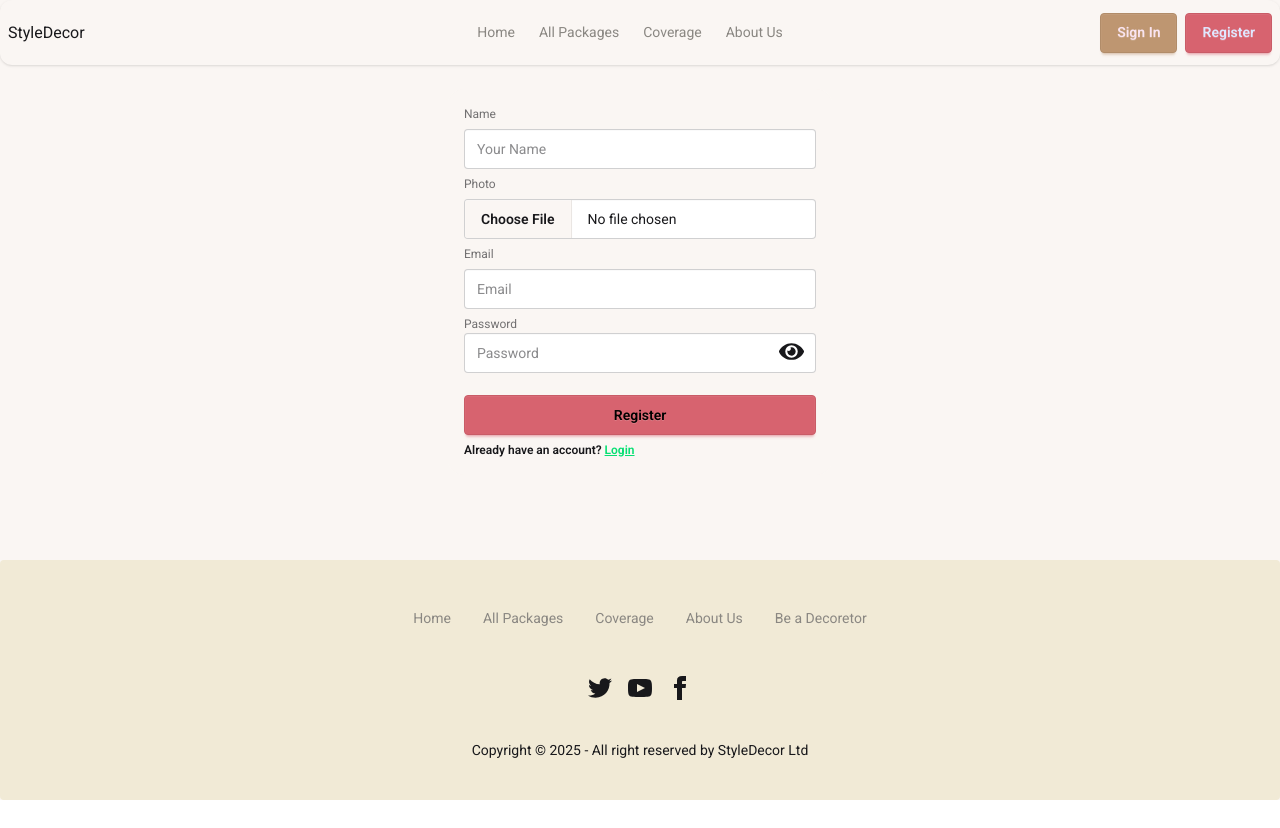
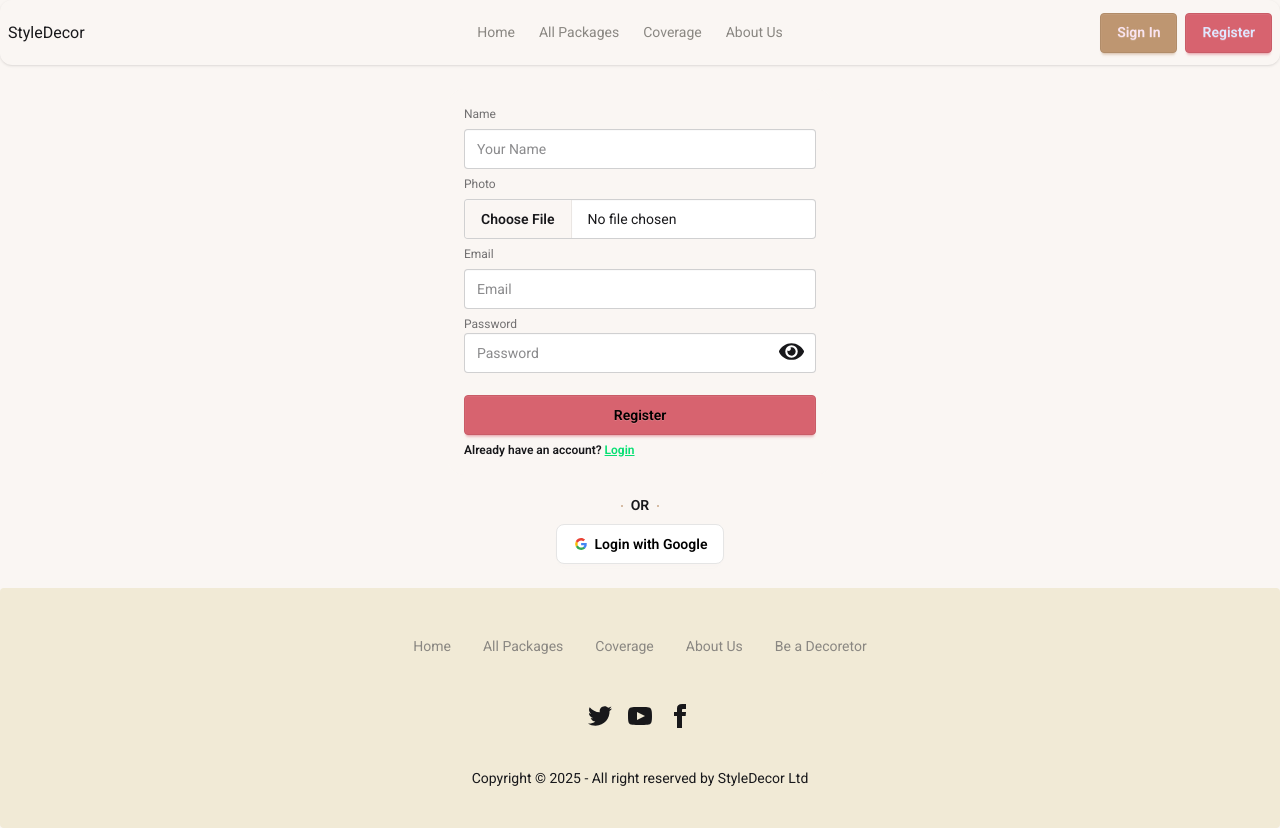
Before and after one commit to oliullahakib/StyleDecor, a React (Vite) app: page /register in a window 1280 px wide. Before the commit the page ends 800 px from the top, so only its background shows below. Built offline with nearby package versions, Linux system fonts and the light colour scheme; no server answers.

Commit message:
google signup added

```diff
--- a/src/Context/AuthProvider.jsx
+++ b/src/Context/AuthProvider.jsx
@@ -1,6 +1,6 @@
 import React, { useEffect, useState } from 'react';
 import { AuthContext } from './AuthContex';
-import { createUserWithEmailAndPassword, onAuthStateChanged, signInWithEmailAndPassword, signOut, updateProfile } from 'firebase/auth';
+import { createUserWithEmailAndPassword, GoogleAuthProvider, onAuthStateChanged, signInWithEmailAndPassword, signInWithPopup, signOut, updateProfile } from 'firebase/auth';
 import { auth } from '../firebase/firebase.config';
 import Loading from '../components/Loading';
 
@@ -8,6 +8,7 @@ import Loading from '../components/Loading';
 const AuthProvider = ({ children }) => {
     const [user, setUser] = useState(null)
     const [loading, setLoading] = useState(true)
+     const googleProvider = new GoogleAuthProvider()
     const creatUser = (email, password) => {
         setLoading(true)
         return createUserWithEmailAndPassword(auth, email, password)
@@ -17,6 +18,10 @@ const AuthProvider = ({ children }) => {
     }
     const updateUser = (userObj)=>{
         return updateProfile(auth.currentUser,userObj)
+    }
+        // google login
+    const loginWithGoogle=()=>{
+        return signInWithPopup(auth,googleProvider)
     }
     const logOutUser = ()=>{
         setLoading(true)
@@ -39,7 +44,8 @@ const AuthProvider = ({ children }) => {
         loading,
         setLoading,
         loginUser,
-        updateUser
+        updateUser,
+        loginWithGoogle
     }
     return <AuthContext value={value} >
         {loading?<Loading/>:children}
--- a/src/pages/Register/Register.jsx
+++ b/src/pages/Register/Register.jsx
@@ -4,13 +4,12 @@ import { FaEye, FaEyeSlash } from 'react-icons/fa';
 import { Link, useLocation, useNavigate } from 'react-router';
 import axios from 'axios';
 import toast from 'react-hot-toast';
+import useAuth from '../../hook/useAuth';
+import { saveOrUpdateUser } from '../../util';
 
-import useAuth from '../../hook/useAuth';
-import useAxiosSecure from '../../hook/useAxiosSecure';
 
 const Register = () => {
-    const { creatUser, updateUser,setLoading } = useAuth()
-    const axiosSecure = useAxiosSecure()
+    const { creatUser, updateUser, setLoading, loginWithGoogle } = useAuth()
     const [show, setShow] = useState(false)
     const { register, handleSubmit, formState: { errors } } = useForm()
     const location = useLocation()
@@ -39,20 +38,36 @@ const Register = () => {
                                     photoURL: res.data.data.url,
                                     email: data.email
                                 }
-                                axiosSecure.post('/user', userInfo)
-                                    .then(() => {
-                                        console.log("user saved in db")
-                                        setLoading(false)
-                                    })
-                                    .catch(err => {
-                                        console.log(err)
-                                    })
+                                saveOrUpdateUser( userInfo)
+                                .then(()=>{
+                                    console.log("user save in db")
+                                    navigate('/')
+                                    setLoading(false)
+                                })
                             })
                     })
             })
             .catch(err => {
                 console.log(err)
             })
+    }
+
+    const handleGoogleLogin = async () => {
+        try {
+            //User Registration using google
+            const { user } = await loginWithGoogle()
+            await saveOrUpdateUser({
+                name: user?.displayName,
+                email: user?.email,
+                image: user?.photoURL,
+            })
+
+            navigate('/')
+            toast.success('Signup Successful')
+        } catch (err) {
+            console.log(err)
+            toast.error(err?.message)
+        }
     }
     return (
         <div className='w-full flex-1'>
@@ -103,7 +118,23 @@ const Register = () => {
                     <button className="btn btn-primary text-black mt-4">Register</button>
                     <p className='font-semibold'>Already have an account? <Link to={"/login"} className='text-green-400 underline'>Login</Link></p>
                 </form>
+
+                {/* divider  */}
+                <div className='flex items-center mt-3'>
+                    <div className='w-1/2 border border-secondary opacity-60 h-px'></div>
+                    <p className='mx-2 font-semibold'>OR</p>
+                    <div className='w-1/2 border border-secondary opacity-60 h-px'></div>
+                </div>
+
+                {/* google login  */}
+                <button
+                    onClick={handleGoogleLogin}
+                    className="btn bg-white text-black border-[#e5e5e5] rounded-lg">
+                    <svg aria-label="Google logo" width="16" height="16" xmlns="http://www.w3.org/2000/svg" viewBox="0 0 512 512"><g><path d="m0 0H512V512H0" fill="#fff"></path><path fill="#34a853" d="M153 292c30 82 118 95 171 60h62v48A192 192 0 0190 341"></path><path fill="#4285f4" d="m386 400a140 175 0 0053-179H260v74h102q-7 37-38 57"></path><path fill="#fbbc02" d="m90 341a208 200 0 010-171l63 49q-12 37 0 73"></path><path fill="#ea4335" d="m153 219c22-69 116-109 179-50l55-54c-78-75-230-72-297 55"></path></g></svg>
+                    Login with Google
+                </button>
             </div>
+
         </div>
     );
 };
--- a/src/pages/Shared/Navbar.jsx
+++ b/src/pages/Shared/Navbar.jsx
@@ -53,7 +53,7 @@ const Navbar = () => {
                 <div className="navbar-end ml-5 hidden lg:flex ">
                     {
                         user ?<div className='flex gap-3'>
-                            <img className='w-12 h-12 rounded-full border p-1' src={user?.photoURL} alt="" />
+                            <img referrerPolicy='no-referrer' className='w-12 h-12 rounded-full border p-1' src={user?.photoURL} alt="" />
                              <button onClick={hanldeLogout} className='btn btn-warning'>Logout</button>
                         </div> : <>
                             <Link to={'/login'} className="btn btn-secondary mr-2">Sign In</Link>
--- /dev/null
+++ b/src/util/index.js
@@ -0,0 +1,9 @@
+import axios from "axios"
+
+export const saveOrUpdateUser = async userData => {
+  const { data } = await axios.post(
+    `http://localhost:3000/user`,
+    userData
+  )
+  return data
+}
```
